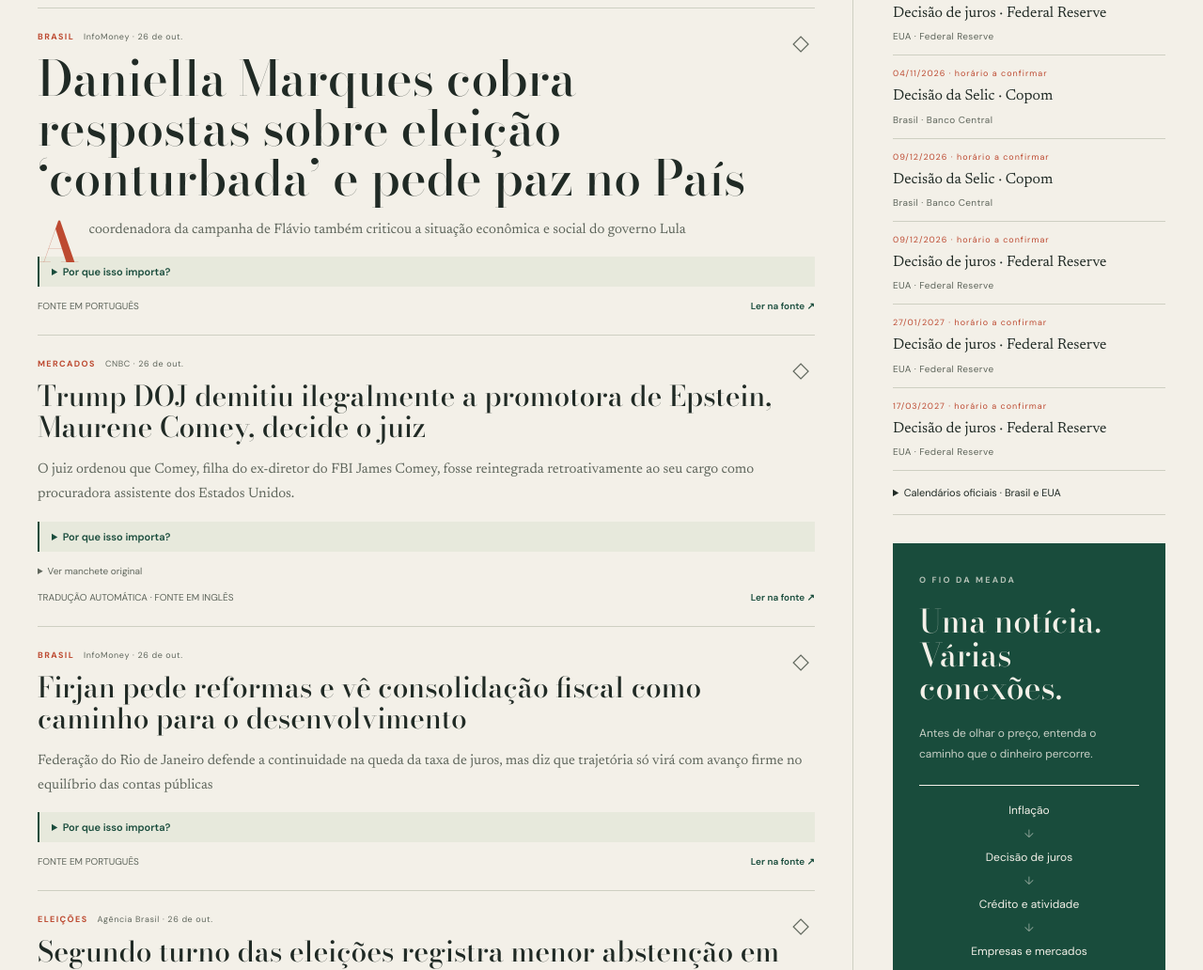
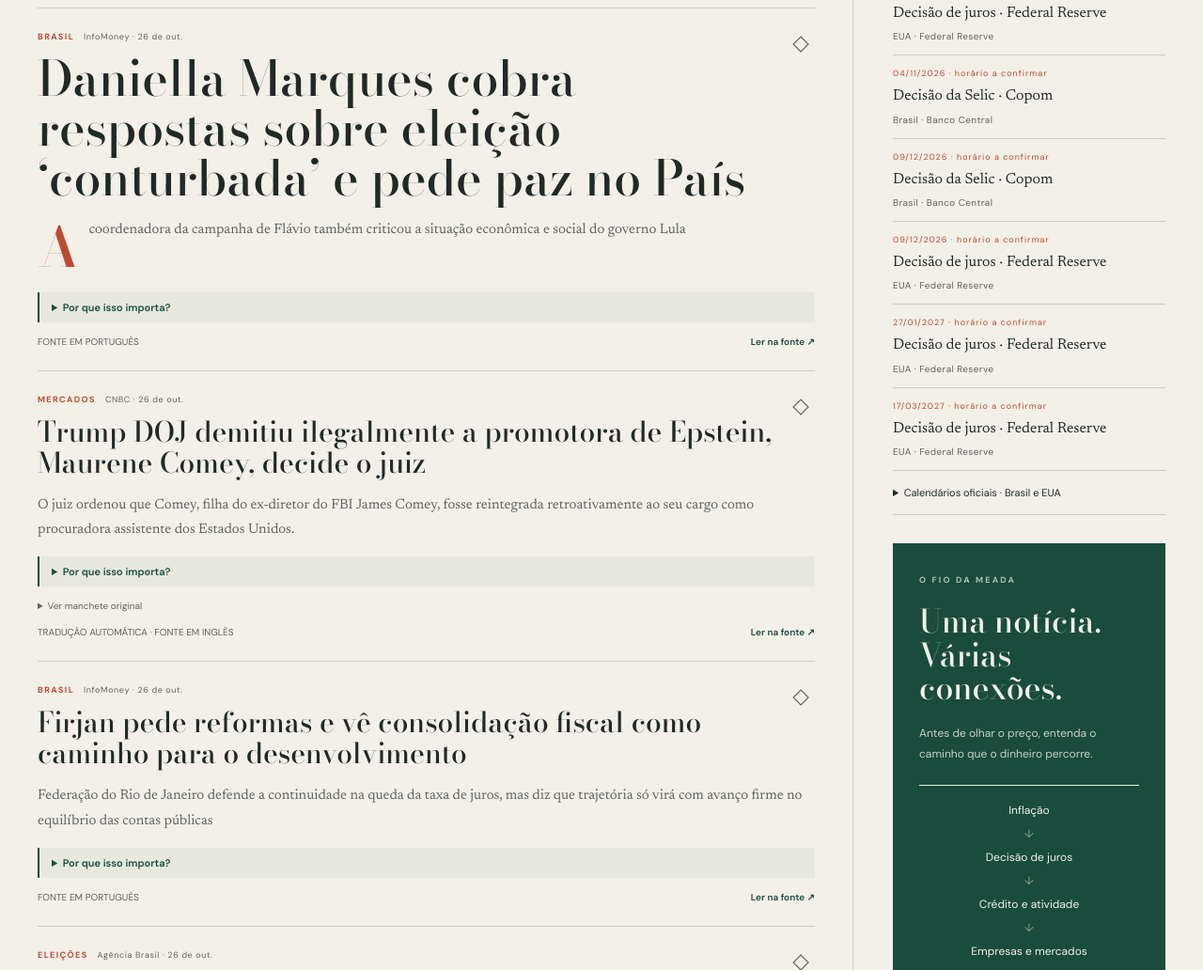
Before and after one commit to AFortuna5/finance, a website with bundled scripts: page public/index.html in a window 1280 px wide. Shown: the part 1505-2537 px from the top of the page at 94% size. Built offline with nearby package versions, Linux system fonts and the light colour scheme; files whose address does not match are found by name.

Commit message:
Fix drop cap overlapping summary text

```diff
--- a/public/edition.css
+++ b/public/edition.css
@@ -29,7 +29,8 @@ select{display:block;width:160px;margin-top:6px;background:var(--paper);color:va
 .hist-nav button:hover:not(:disabled){color:var(--ink)}
 .hist-nav button:disabled{opacity:.35;cursor:default}
 .news-summary{font-family:var(--serif);font-size:15px;line-height:1.75;color:var(--muted);margin:0 0 15px}
-#news article:first-child .news-summary::first-letter{font-family:var(--display);font-weight:600;font-size:58px;line-height:.78;float:left;padding:4px 10px 0 0;color:var(--accent)}
+#news article:first-child .news-summary{display:flow-root}
+#news article:first-child .news-summary::first-letter{font-family:var(--display);font-weight:600;font-size:58px;line-height:1;float:left;padding:2px 10px 4px 0;color:var(--accent)}
 .article-context{border:0;border-left:2px solid var(--green);padding:9px 13px;background:var(--card);margin:14px 0}
 .article-context summary{font-size:11px;color:var(--green);font-weight:600}
 .article-context small{font-size:8px;color:var(--muted);display:block;margin-top:15px;letter-spacing:.6px}
```
